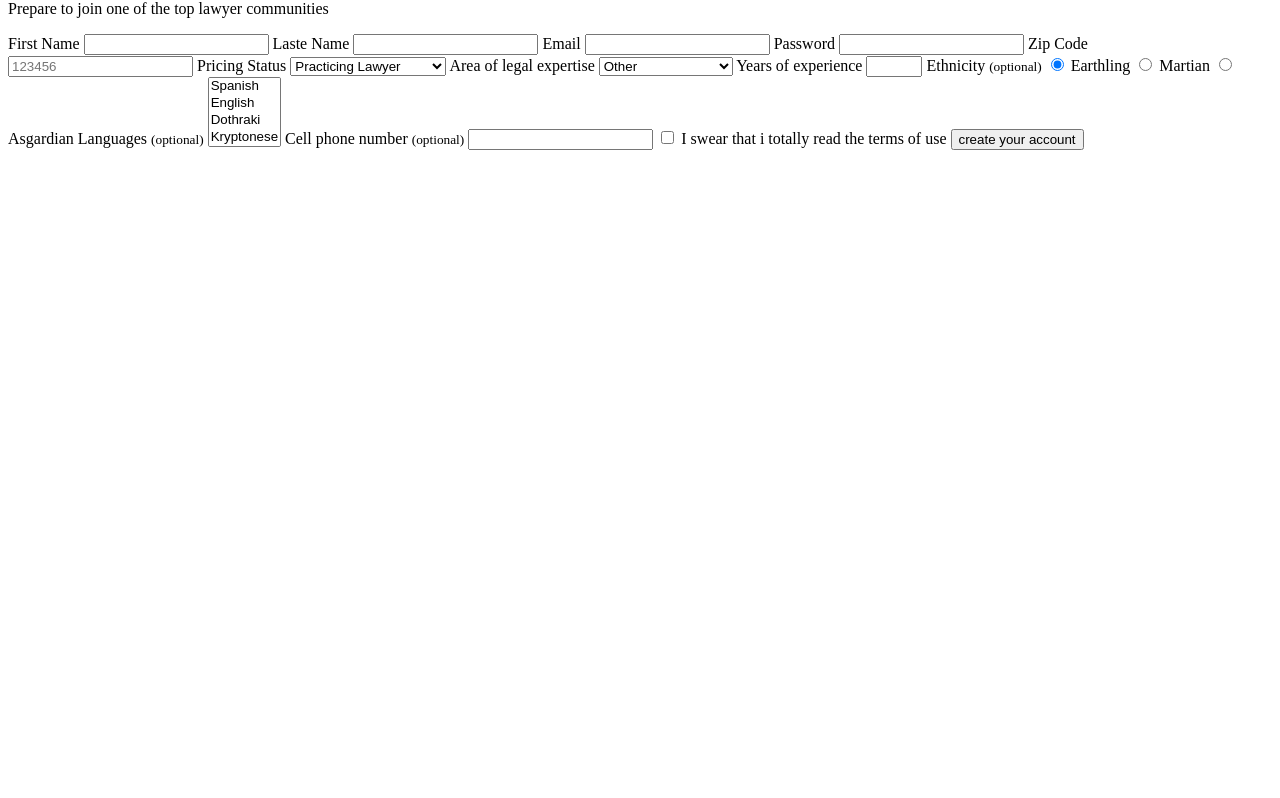
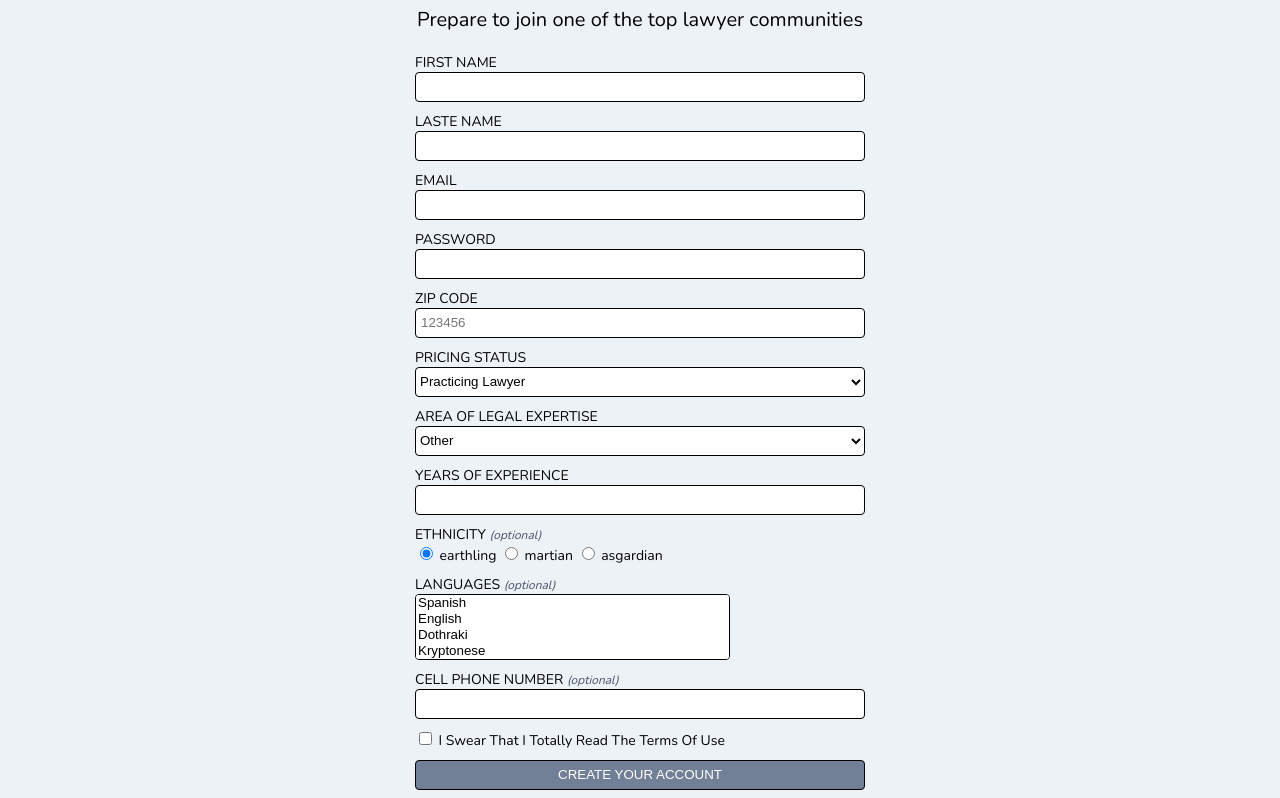
Before and after one commit to fmunives/Registration-form, a plain HTML site: page index.html in a window 1280 px wide. Shown: the part 80-878 px from the top of the page. Before the commit the page ends 800 px from the top, so only its background shows below. Drawn offline with nearby package versions, Linux system fonts and the light colour scheme.

Commit message:
adding css style

```diff
--- a/index.html
+++ b/index.html
@@ -3,12 +3,20 @@
   <head>
     <meta charset="UTF-8" />
     <meta name="viewport" content="width=device-width, initial-scale=1.0" />
+    <!-- google fonts -->
+    <link
+      href="https://fonts.googleapis.com/css2?family=Nunito:wght@300;400;600&display=swap"
+      rel="stylesheet"
+    />
     <title>Registration form</title>
+    <link rel="stylesheet" href="./main.css" />
   </head>
   <body>
-    <h1>Ready to get started?</h1>
-    <p>Prepare to join one of the top lawyer communities</p>
-    <form>
+    <h1 class="title text-center">Ready to get started?</h1>
+    <p class="subtitle text-center ">
+      Prepare to join one of the top lawyer communities
+    </p>
+    <form class="form">
       <label for="first_name">
         First Name
         <input type="text" id="first_name" name="first_name" required />
@@ -33,6 +41,7 @@
           id="zip_code"
           name="zip_code"
           placeholder="123456"
+          maxlength="6"
           pattern="^[0-9]{6}$"
           required
         />
@@ -68,8 +77,8 @@
           required
         />
       </label>
-      <label for="ethnicity">
-        Ethnicity <small>(optional)</small>
+      <label for="ethnicity" class="ethnicity">
+        <span>Ethnicity <small class="optional">(optional)</small></span>
         <input
           type="radio"
           name="ethnicity"
@@ -84,8 +93,8 @@
         Asgardian
       </label>
       <label for="languages">
-        Languages <small>(optional)</small>
-        <select name="languages" id="languages" multiple>
+        Languages <small class="optional">(optional)</small>
+        <select name="languages" id="languages" class="languages" multiple>
           <option value="es">Spanish</option>
           <option value="en">English</option>
           <option value="do">Dothraki</option>
@@ -97,14 +106,14 @@
         </select>
       </label>
       <label for="phone_number">
-        Cell phone number <small>(optional)</small>
+        Cell phone number <small class="optional">(optional)</small>
         <input type="tel" name="phone_number" id="phone_number" />
       </label>
-      <label for="terms_of_use">
+      <label for="terms_of_use" class="terms">
         <input type="checkbox" name="terms_of_use" id="terms_of_use" /> I swear
         that i totally read the terms of use
       </label>
-      <input type="submit" value="create your account" />
+      <input type="submit" value="create your account" class="submit" />
     </form>
   </body>
 </html>
--- /dev/null
+++ b/main.css
@@ -0,0 +1,90 @@
+*,
+*::before,
+*::after {
+  box-sizing: border-box;
+}
+
+html,
+body {
+  font-family: "Nunito", sans-serif;
+  background-color: #edf2f7;
+}
+
+.text-center {
+  text-align: center;
+}
+
+.title {
+  font-size: 32px;
+  font-weight: bold;
+}
+
+.subtitle {
+  font-size: 20px;
+  margin-bottom: 20px;
+}
+
+.form {
+  width: 450px;
+  margin: 0 auto;
+}
+
+.form label {
+  display: block;
+  margin-bottom: 10px;
+  text-transform: uppercase;
+  font-size: 14px;
+}
+
+.form input {
+  padding: 5px;
+}
+
+.form input,
+.form select {
+  width: 100%;
+  border-radius: 4px;
+  height: 30px;
+  border: 1px solid #000000;
+  background: none;
+  background-color: #fff;
+}
+
+.form input[type="radio"],
+.form input[type="checkbox"] {
+  width: auto;
+  height: auto;
+}
+
+.form .ethnicity {
+  text-transform: lowercase;
+}
+
+.form .ethnicity span {
+  display: block;
+  width: 100%;
+  text-transform: uppercase;
+}
+
+.form .optional {
+  text-transform: lowercase;
+  color: #4a5568;
+  font-style: italic;
+  font-size: 12px;
+}
+
+.form .languages {
+  height: auto;
+  width: 70%;
+}
+
+.form .terms {
+  text-transform: capitalize;
+}
+
+.form .submit {
+  background-color: #718096;
+  color: white;
+  cursor: pointer;
+  text-transform: uppercase;
+}
```
